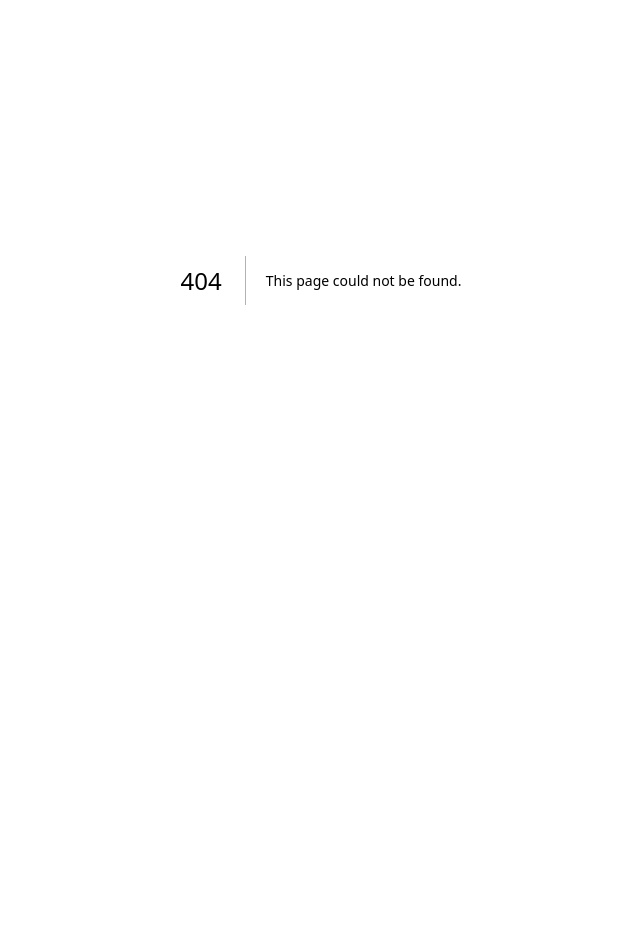
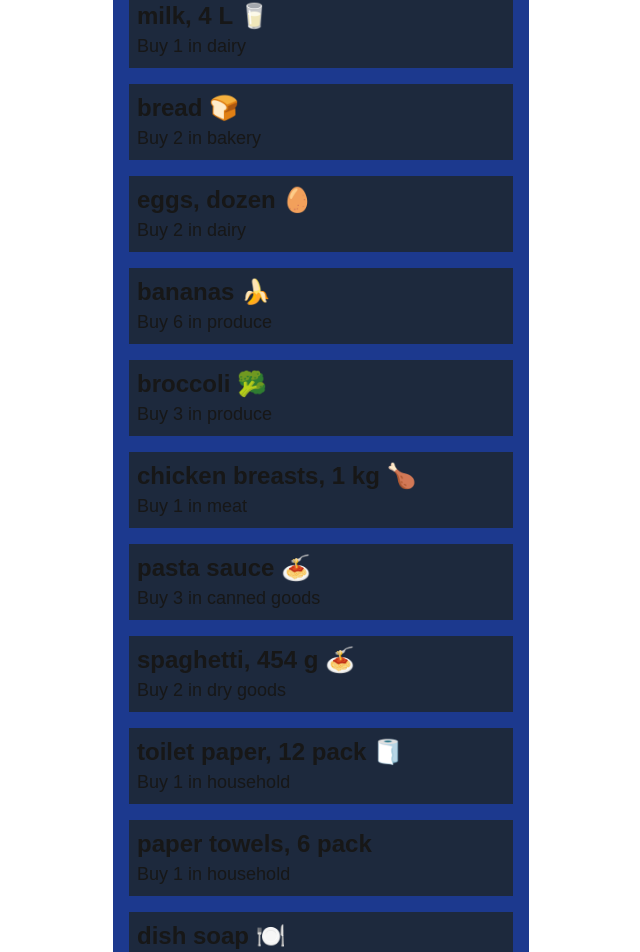
Before and after one commit to BryanTheGreat01/cprg306-assignments, a Next.js app: page /week-3 in a window 1280 px wide. Before the commit this address had no page. Shown: the part 120-1072 px from the top of the page, without its empty margins (319-959 px from the left). Before the commit the page ends 800 px from the top, so only its background shows below. Built offline with nearby package versions, Linux system fonts and the light colour scheme.

Commit message:
add week 3 props

```diff
--- a/app/globals.css
+++ b/app/globals.css
@@ -14,8 +14,8 @@
 
 @media (prefers-color-scheme: dark) {
   :root {
-    --background:#ededed;
-    --foreground:#0a0a0a;
+    --background:#162456;
+    --foreground:#1d293d;
   }
 }
 
--- a/app/layout.js
+++ b/app/layout.js
@@ -12,7 +12,7 @@
 });
 
 export const metadata = {
-  title: "Create Next App",
+  title: "Shopping List",
   description: "Generated by create next app",
 };
 
@@ -22,7 +22,7 @@
       lang="en"
       className={`${geistSans.variable} ${geistMono.variable} h-full antialiased`}
     >
-      <body className="min-h-full flex flex-col">{children}</body>
+      <body className="min-h-full flex flex-col vsc-initialized">{children}</body>
     </html>
   );
 }
--- a/app/page.js
+++ b/app/page.js
@@ -5,7 +5,10 @@
     <main>
       <h1> CPRG 306: Web Development 2 - Assignments</h1>
       <Link href="/week-2" className="text-base text-blue-300">
-        Go to week 2
+      Go to week 2
+      </Link>
+      <Link href="/week-3" className="text-base text-blue-300">
+      Go to week 3
       </Link>
     </main>
   );
--- /dev/null
+++ b/app/week-3/item-list.js
@@ -0,0 +1,92 @@
+import Item from "./items"
+
+export default function ItemList(item) {
+  const item1 = {
+    name: "milk, 4 L 🥛",
+    quantity: 1,
+    category: "dairy",
+  };
+
+  const item2 = {
+    name: "bread 🍞",
+    quantity: 2,
+    category: "bakery",
+  };
+
+  const item3 = {
+    name: "eggs, dozen 🥚",
+    quantity: 2,
+    category: "dairy",
+  };
+
+  const item4 = {
+    name: "bananas 🍌",
+    quantity: 6,
+    category: "produce",
+  };
+
+  const item5 = {
+    name: "broccoli 🥦",
+    quantity: 3,
+    category: "produce",
+  };
+
+  const item6 = {
+    name: "chicken breasts, 1 kg 🍗",
+    quantity: 1,
+    category: "meat",
+  };
+
+  const item7 = {
+    name: "pasta sauce 🍝",
+    quantity: 3,
+    category: "canned goods",
+  };
+
+  const item8 = {
+    name: "spaghetti, 454 g 🍝",
+    quantity: 2,
+    category: "dry goods",
+  };
+
+  const item9 = {
+    name: "toilet paper, 12 pack 🧻",
+    quantity: 1,
+    category: "household",
+  };
+
+  const item10 = {
+    name: "paper towels, 6 pack",
+    quantity: 1,
+    category: "household",
+  };
+
+  const item11 = {
+    name: "dish soap 🍽️",
+    quantity: 1,
+    category: "household",
+  };
+
+  const item12 = {
+    name: "hand soap 🧼",
+    quantity: 4,
+    category: "household",
+  };
+
+  return(
+    <main>
+      <Item item={item1}/>
+      <Item item={item2}/>
+      <Item item={item3}/>
+      <Item item={item4}/>
+      <Item item={item5}/>
+      <Item item={item6}/>
+      <Item item={item7}/>
+      <Item item={item8}/>
+      <Item item={item9}/>
+      <Item item={item10}/>
+      <Item item={item11}/>
+      <Item item={item12}/>
+    </main>
+  )
+}
--- /dev/null
+++ b/app/week-3/items.js
@@ -0,0 +1,10 @@
+export default function Item({ item }) {
+  return (
+    <main>
+      <ul className="bg-slate-800 my-4 p-2 w-96">
+        <li className="font-bold text-2xl">{item.name}</li>
+        <li className="text-lg">Buy {item.quantity} in {item.category}</li>
+      </ul>
+    </main>
+  )
+}
--- /dev/null
+++ b/app/week-3/page.js
@@ -0,0 +1,12 @@
+import ItemList from "./item-list";
+
+export default function Page() {
+  return (
+      <main className="bg-blue-900 mx-auto max-w-md p-4">
+        <h1 className="text-4xl text-white font-bold mb-14">Shopping List</h1>
+        <div>
+          <ItemList />
+        </div>
+      </main>
+  );
+}
```
Also changed, not shown: 1 other file (tests, documents, lock files or other folders).
